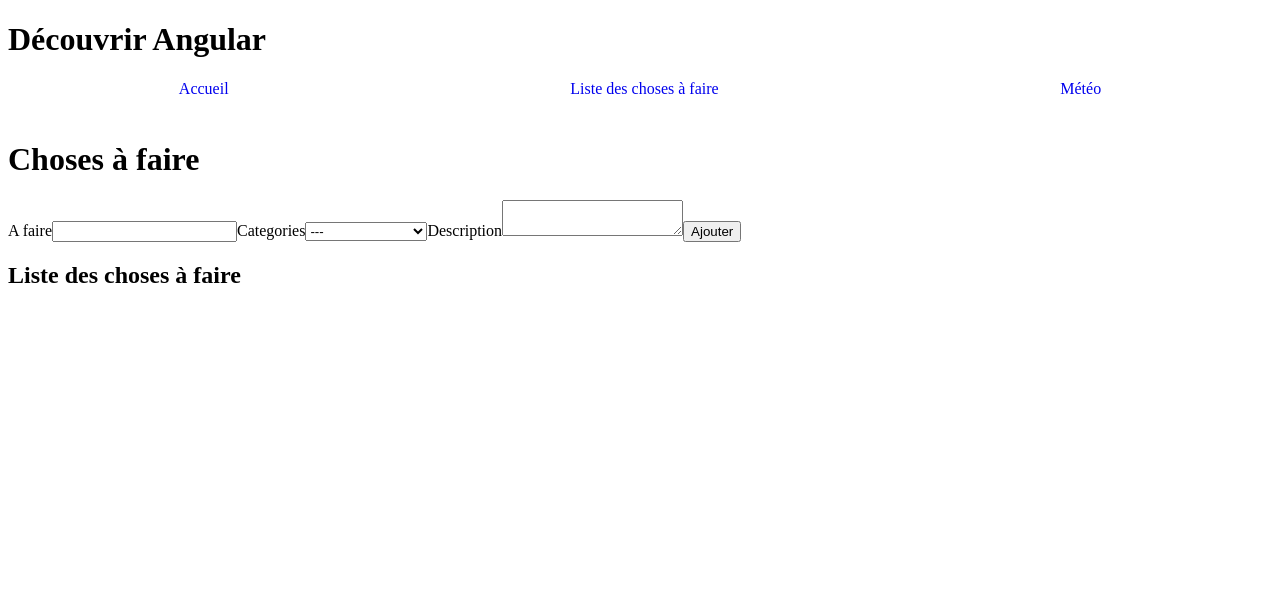
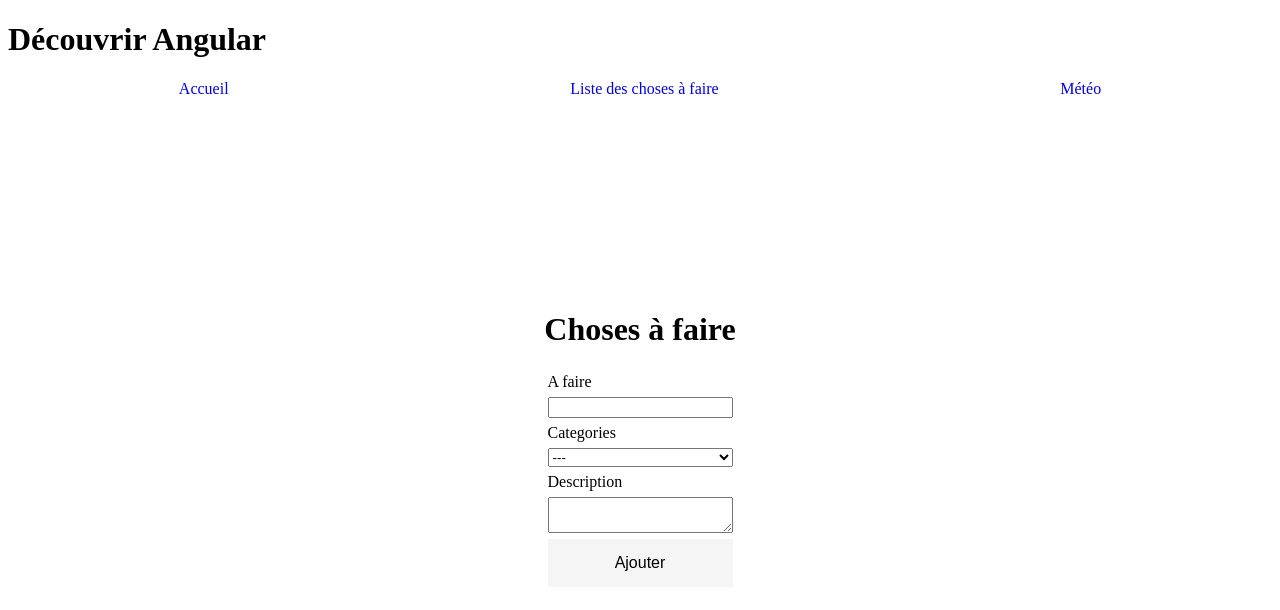
Before and after one commit to CodexMathematica/AngularProjetCours, an Angular app: page /todo in a window 1280 px wide. Shown: the top 610 px of the page. Built offline with nearby package versions, Linux system fonts and the light colour scheme.

Commit message:
graphic improvment

```diff
--- a/src/app/todo/todo.component.css
+++ b/src/app/todo/todo.component.css
@@ -0,0 +1,29 @@
+.container {
+    margin: 0;
+    padding: 0;
+    display: flex;
+    flex-direction: column;
+    align-items: center;
+    justify-content: center;
+    min-height: 80vh;
+  }
+
+form {
+display: flex;
+flex-direction: column;
+}
+
+form > * {
+    margin: 3px;
+}
+
+button {
+    background: whitesmoke;
+    border: none;
+    color: black;
+    padding: 15px 32px;
+    text-align: center;
+    text-decoration: none;
+    display: inline-block;
+    font-size: 16px;
+}
--- a/src/app/todo/todo.component.html
+++ b/src/app/todo/todo.component.html
@@ -1,3 +1,4 @@
+<main class="container">
     <h1>Choses à faire</h1>
 
     <form #f="ngForm" (submit)="addToDo(f)">
@@ -18,4 +19,5 @@
         <button type="submit">Ajouter</button>
     </form>
 
-<app-todo-list [allTodos]="allTodos"></app-todo-list>
+    <app-todo-list *ngIf="allTodos" [allTodos]="allTodos"></app-todo-list>
+</main>
--- a/src/app/weather/weather.component.css
+++ b/src/app/weather/weather.component.css
@@ -1,9 +1,14 @@
-body {
+.container {
     margin: 0;
     padding: 0;
+    display: flex;
+    flex-direction: column;
+    align-items: center;
+    justify-content: center;
+    min-height: 80vh;
   }
 
-  #main {
+  .main {
     display: flex;
     flex-direction: column;
     width: 200px;
--- a/src/app/weather/weather.component.html
+++ b/src/app/weather/weather.component.html
@@ -1,5 +1,6 @@
+<div class="container">
     <h1>Météo</h1>
-<div id="main" [ngClass]="{ 'froid': !isTemp, 'chaud': isTemp }">
+    <div class="main" [ngClass]="{ 'froid': !isTemp, 'chaud': isTemp }">
         <div *ngIf="WeatherData.isDay" class="row soleil">
             <svg xmlns="http://www.w3.org/2000/svg" class="icon icon-tabler icon-tabler-sun" width="64" height="64" viewBox="0 0 24 24" stroke-width="1.5" stroke="#ffec00" fill="none" stroke-linecap="round" stroke-linejoin="round">
                 <path stroke="none" d="M0 0h24v24H0z" fill="none"/>
@@ -30,3 +31,4 @@
         <input type="text" name="city" placeholder="Consulter la température d'une ville" [(ngModel)]="city">
         <input type="submit" value="rechercher">
     </form>
+</div>
```
Lines whose indentation alone changed are shown as unchanged.
